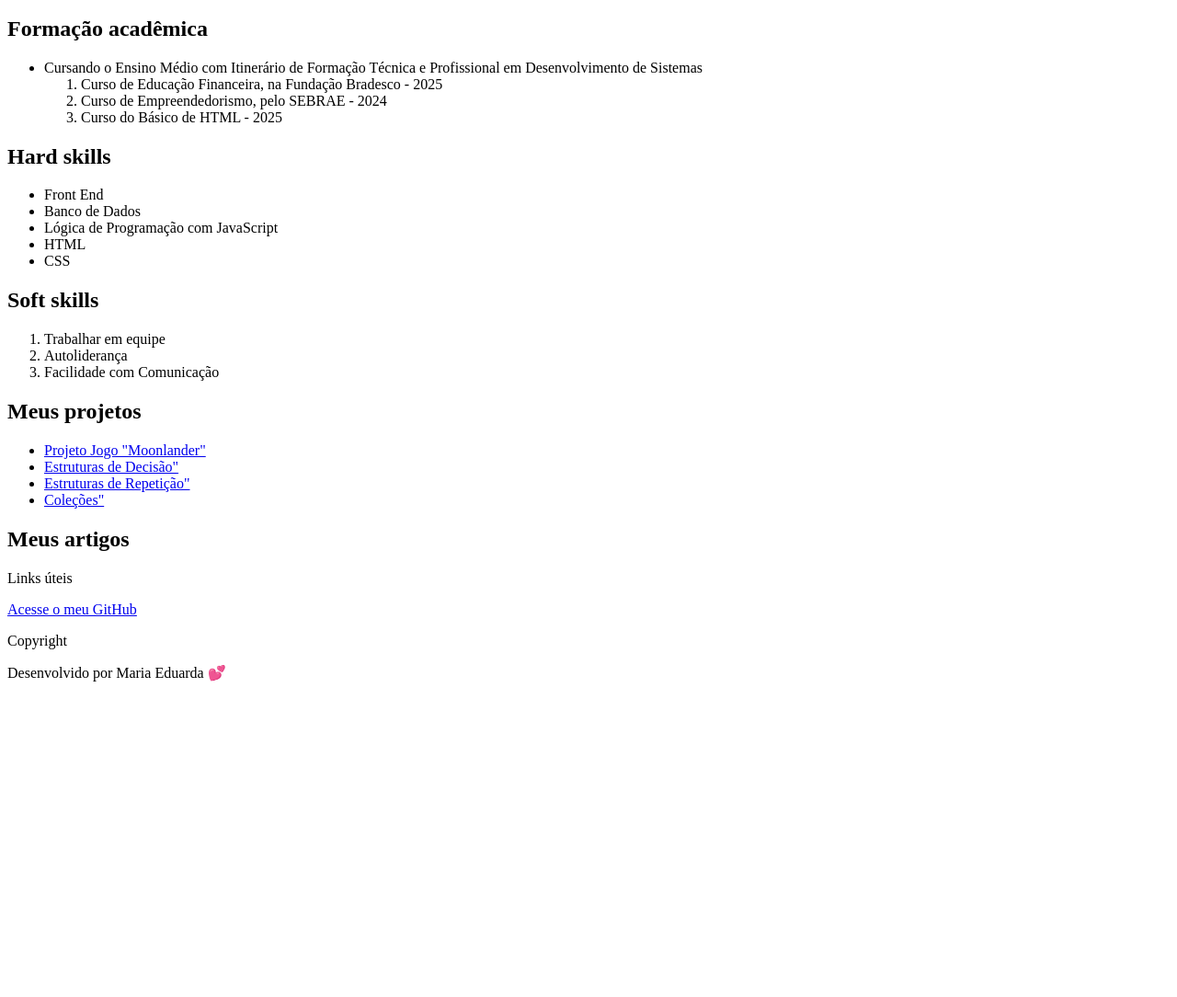
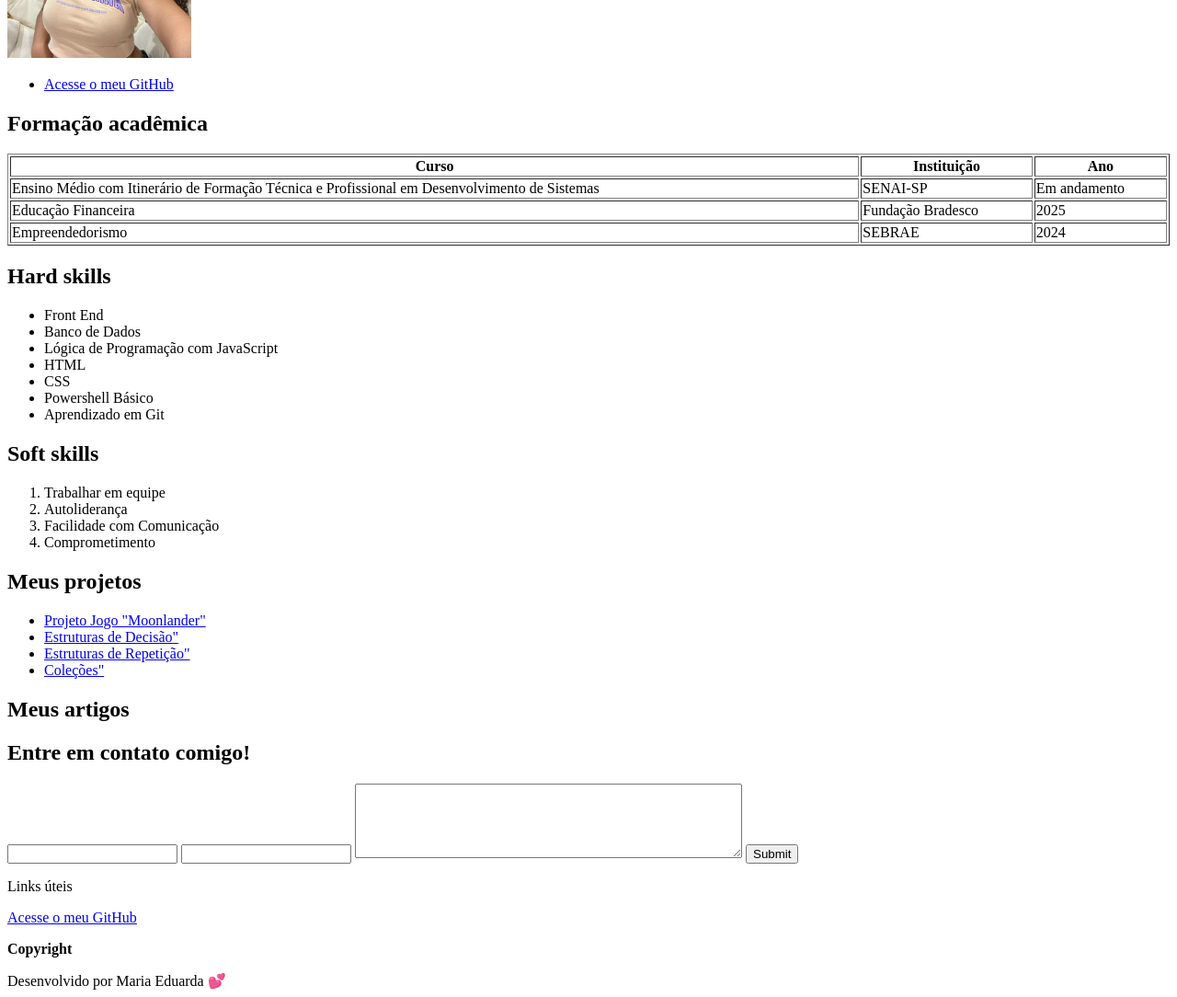
Before and after one commit to ferreiraduarda/sobre-mim, a plain HTML site: page index.html in a window 1280 px wide. Shown: the part 483-1567 px from the top of the page at 92% size. Before the commit the page ends 1232 px from the top, so only its background shows below. Drawn offline with Linux system fonts and the light colour scheme.

Commit message:
Portfólio com HTML

```diff
--- a/index.html
+++ b/index.html
@@ -9,6 +9,8 @@
     <!-- HTML NÃO TEM PESCOÇO! -->
     <body>
         <header>
+            <h2>Menu do Portfólio</h2>
+            <p>Clique nas opções para ser direcionado a área do seu interesse:</p>
             <ul>
                 <li><a href="#sobreMim">Sobre mim</a></li>
                 <li><a href="#formacaoAcademica">Formação acadêmica</a></li>
@@ -16,6 +18,7 @@
                 <li><a href="#softSkills">Soft skills</a></li>
                 <li><a href="#meusProjetos">Meus projetos</a></li>
                 <li><a href="#meusArtigos">Meus artigos</a></li>
+                <li><a href="#contatos">Contatos</a></li>
                 <li><a href="#rodape">Rodapé</a></li>
             </ul>
         </header>
@@ -33,14 +36,29 @@
 
         <section id="formacaoAcademica">
             <h2>Formação acadêmica</h2>
-            <ul>
-                <li>Cursando o Ensino Médio com Itinerário de Formação Técnica e Profissional em Desenvolvimento de Sistemas</li>
-                <ol>
-                    <li>Curso de Educação Financeira, na Fundação Bradesco - 2025 </li>
-                    <li>Curso de Empreendedorismo, pelo SEBRAE - 2024 </li>
-                    <li>Curso do Básico de HTML - 2025 </li>
-                </ol>
-            </ul>
+
+            <table border="1" width="100%">
+                <tr>
+                    <th> Curso</th>
+                    <th>Instituição</th>
+                    <th>Ano</th>
+                </tr>
+                <tr>
+                    <td>Ensino Médio com Itinerário de Formação Técnica e Profissional em Desenvolvimento de Sistemas</td>
+                    <td>SENAI-SP</td>
+                    <td>Em andamento</td>
+                </tr>
+                <tr>
+                    <td>Educação Financeira</td>
+                    <td>Fundação Bradesco</td>
+                    <td>2025</td>
+                </tr>
+                <tr>
+                    <td>Empreendedorismo</td>
+                    <td>SEBRAE</td>
+                    <td>2024</td>
+                </tr>
+            </table>
         </section>
 
         <section id="hardSkills">
@@ -51,6 +69,8 @@
                 <li>Lógica de Programação com JavaScript</li>
                 <li>HTML</li>
                 <li>CSS</li>
+                <li>Powershell Básico</li>
+                <li>Aprendizado em Git</li>
             </ul>
         </section>
 
@@ -60,6 +80,7 @@
             <li>Trabalhar em equipe</li>
             <li>Autoliderança</li>
             <li>Facilidade com Comunicação</li>
+            <li>Comprometimento</li>
         </ol>
         </section>
 
@@ -77,10 +98,20 @@
             <h2>Meus artigos</h2>
         </section>
 
+        <section id="contato">
+            <h2>Entre em contato comigo!</h2>
+            <form>
+                <input type="text" name="nome">
+                <input type="email" name="email">
+                <textarea type="text" name="mensagem" rows="5" cols="50"></textarea>
+                <input type="submit" name="botaoEnviar">
+            </form>
+        </section>
+
         <section id="rodape">
             <p>Links úteis</p>
             <a href="https://github.com/ferreiraduarda" title="Clique aqui para acessar meu GitHub" target="_blank"> Acesse o meu GitHub</a>
-            <p>Copyright</p>
+            <p> <b>Copyright</b></p>
             Desenvolvido por Maria Eduarda 💕
         </section>
 
```
